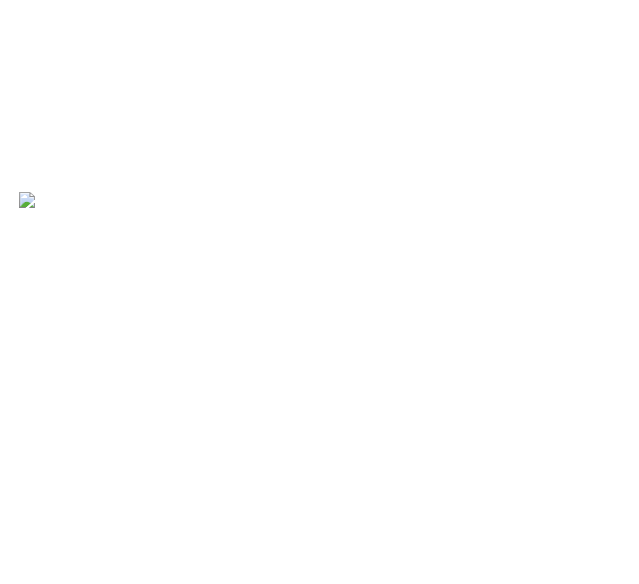
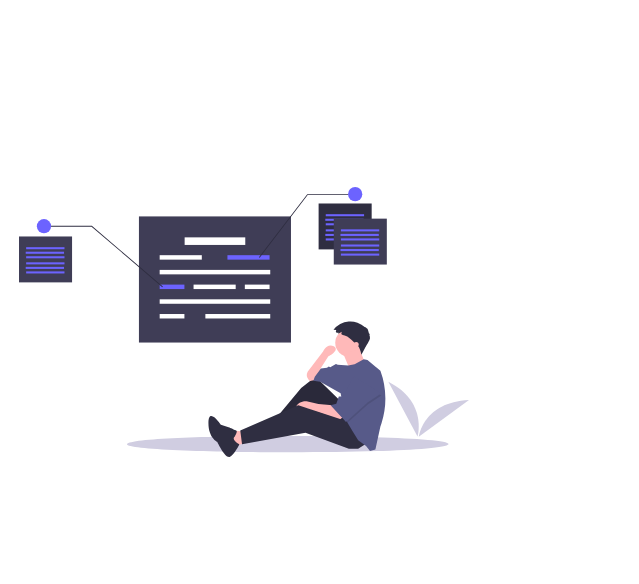
Before and after one commit to agusTrih/heroku-niode, a website: page views/home.html in a window 1280 px wide. Shown: the full height of the page, 641-1280 px from the left. Drawn offline with nearby package versions, Linux system fonts and the light colour scheme; a web font is replaced by a local one.

Commit message:
deploy again

```diff
--- a/views/home.html
+++ b/views/home.html
@@ -106,7 +106,7 @@
                 </div>
             </div>
             <div class="undraw">
-                <img class="svg" src="./assets/image/tes.jpg" />
+                <img class="svg" src="./assets/image/undraw_annotation_7das.svg" />
             </div>
         </div>
         <!-- Optional JavaScript -->
```
